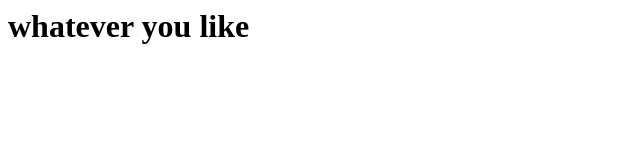
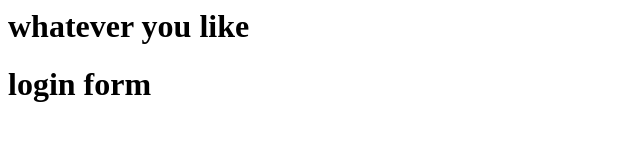
Before and after one commit to Aum-S2/reminder4git, a plain HTML site: page index.html in a window 1280 px wide. Shown: the whole page, without its empty margins (0-640 px from the left). Drawn offline with Linux system fonts and the light colour scheme.

Commit message:
login form

```diff
--- /dev/null
+++ b/directory2/app2.js
@@ -0,0 +1 @@
+console.log(65);
--- a/index.html
+++ b/index.html
@@ -7,5 +7,6 @@
 </head>
 <body>
   <h1>whatever you like</h1>
+  <h1>login form</h1>
 </body>
 </html>
```
Also changed, not shown: log.txt (added), login.html (added).
